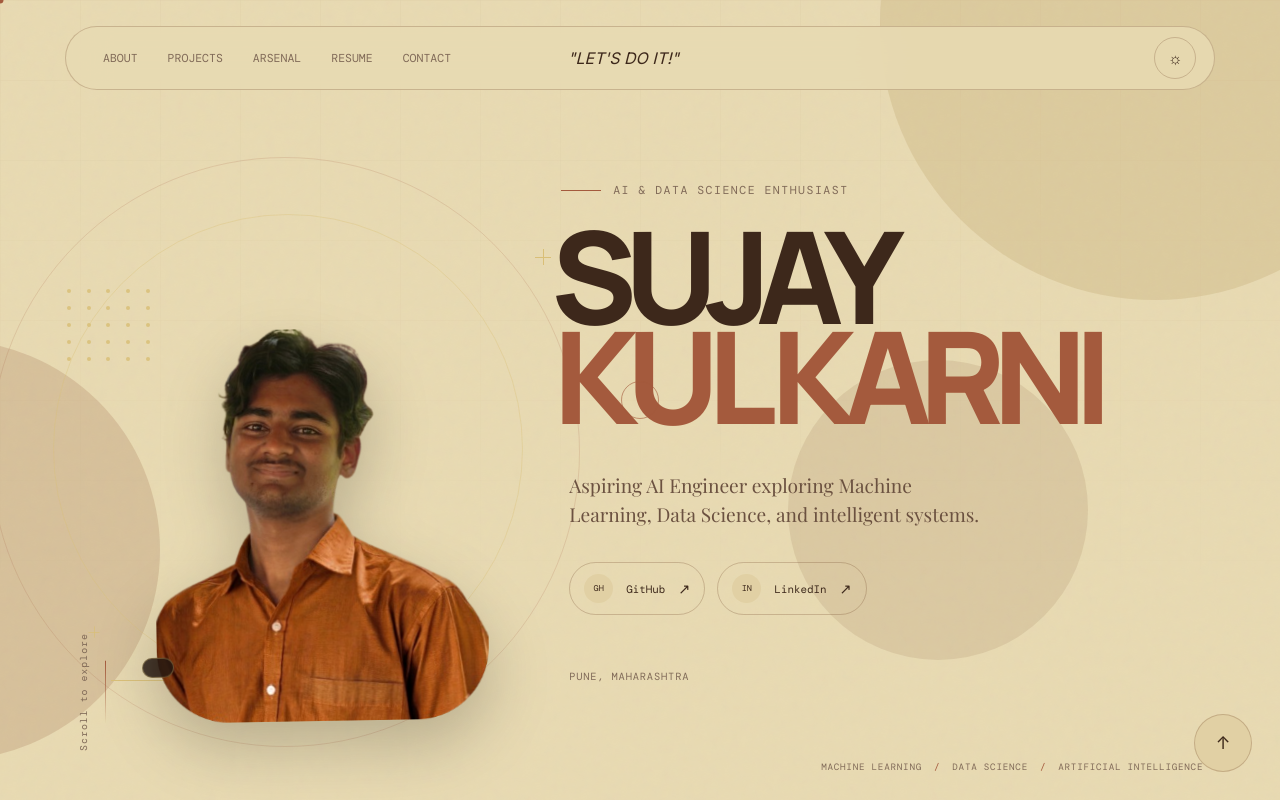
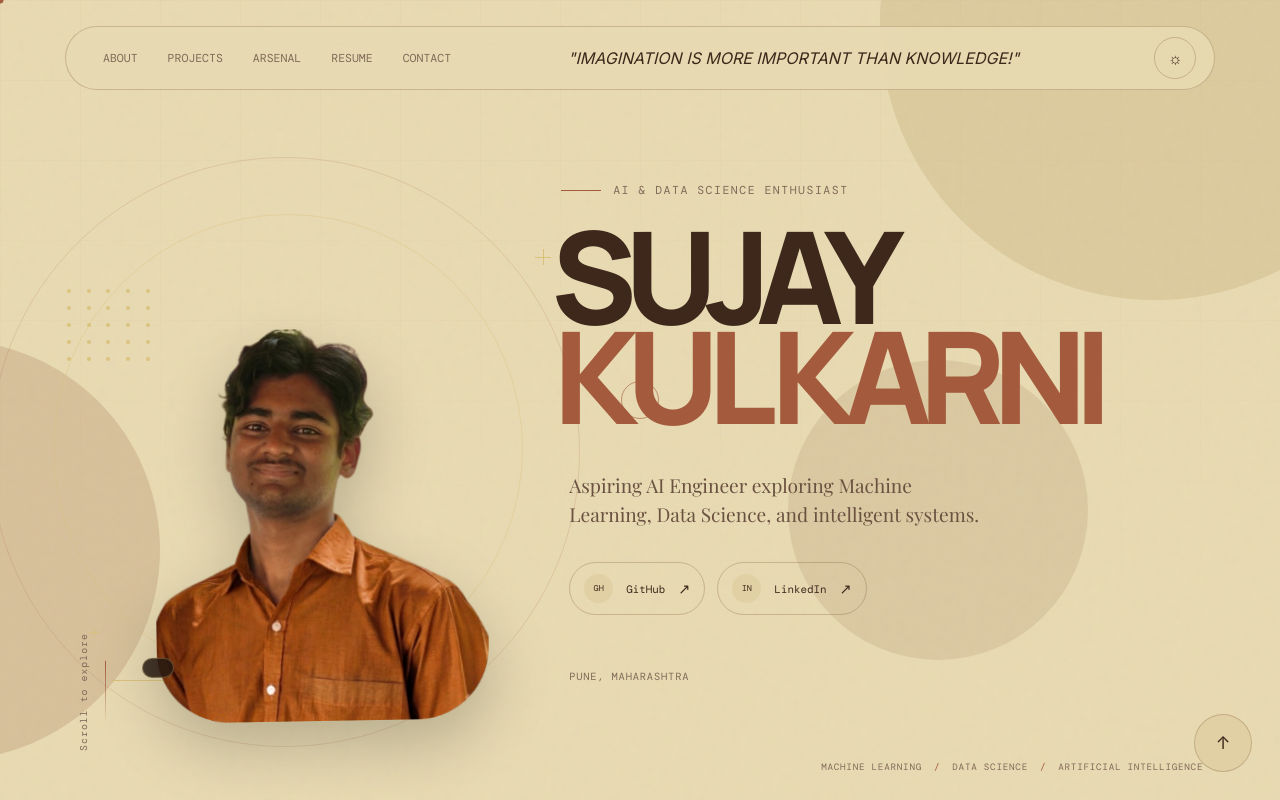
Before and after one commit to Sujay882/my-portfolio, a plain HTML site: page index.html in a window 1280 px wide. Shown: the top 800 px of the page. Drawn offline with nearby package versions, Linux system fonts and the light colour scheme; a web font is replaced by a local one.

Commit message:
Test automatic deployment

```diff
--- a/index.html
+++ b/index.html
@@ -104,7 +104,7 @@
                 CONTACT
             </a>
                         <p class="nav-proverb">
-                            <em>"LET'S DO IT!"</em>
+                            <em>"IMAGINATION IS MORE IMPORTANT THAN KNOWLEDGE!"</em>
                         </p>
         </nav>
 
```
